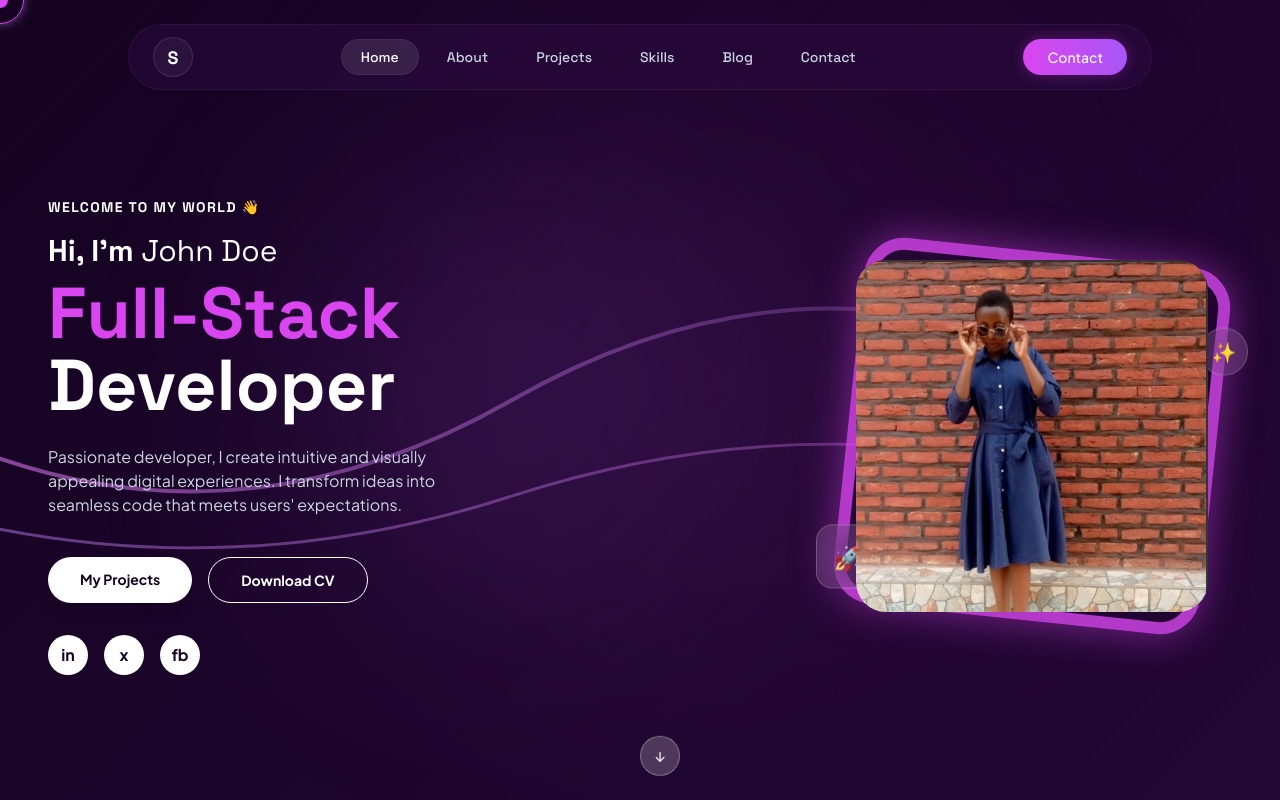
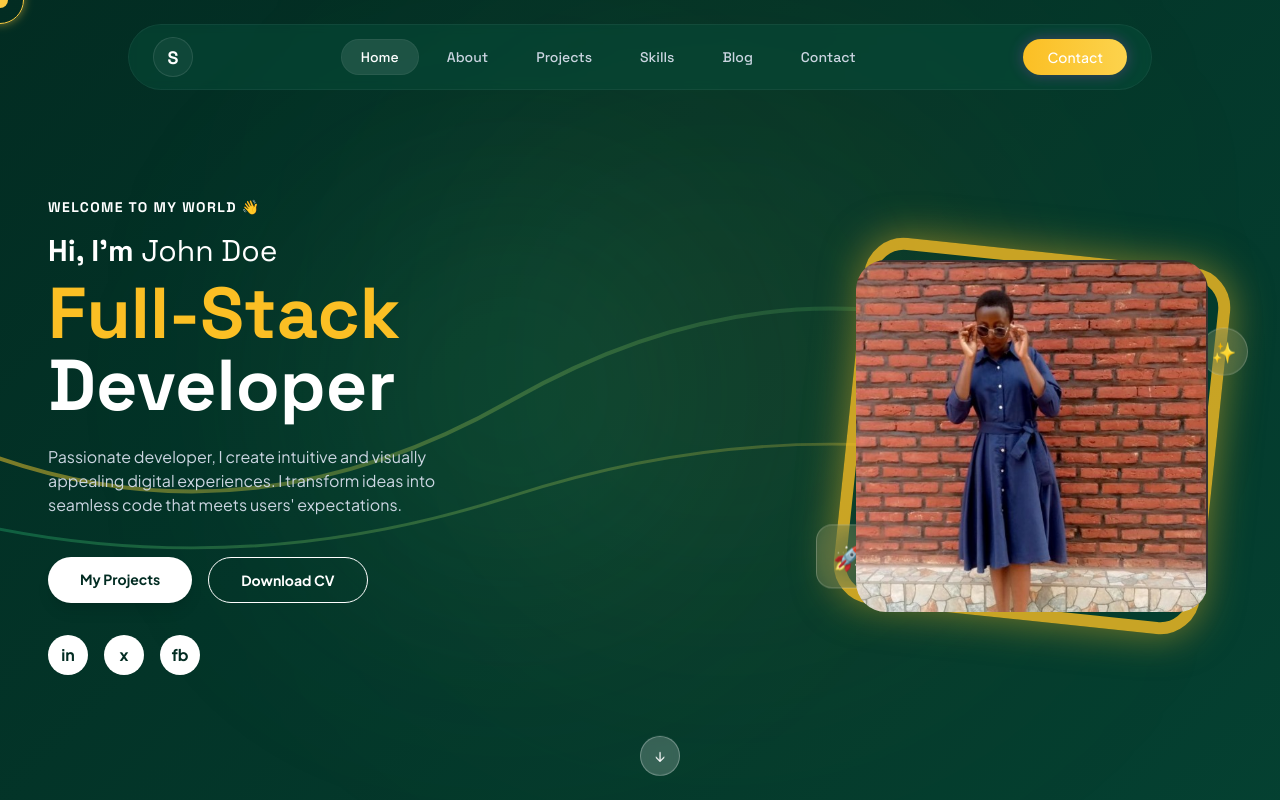
Before and after one commit to Kaliza-e/Kaliza, a React (Vite) app in the folder my-porfolio/: page / in a window 1280 px wide. Shown: the top 800 px of the page. Built offline with nearby package versions, Linux system fonts and the light colour scheme.

Commit message:
ui updates

```diff
--- a/my-porfolio/src/components/CustomCursor.jsx
+++ b/my-porfolio/src/components/CustomCursor.jsx
@@ -47,12 +47,12 @@ export default function CustomCursor() {
         transition={{ type: "tween", ease: "backOut", duration: 0.15 }}
       />
       <motion.div
-        className="fixed top-0 left-0 w-12 h-12 border border-cyan-400 rounded-full pointer-events-none z-[9998] mix-blend-screen shadow-[0_0_10px_rgba(192,132,252,0.5)]"
+        className="fixed top-0 left-0 w-12 h-12 border border-cyan-400 rounded-full pointer-events-none z-[9998] mix-blend-screen shadow-[0_0_10px_rgba(251,191,36,0.5)]"
         animate={{
           x: mousePosition.x - 24,
           y: mousePosition.y - 24,
           scale: isHovering ? 1.5 : 1,
-          backgroundColor: isHovering ? 'rgba(192, 132, 252, 0.1)' : 'rgba(192, 132, 252, 0)'
+          backgroundColor: isHovering ? 'rgba(251, 191, 36, 0.1)' : 'rgba(251, 191, 36, 0)'
         }}
         transition={{ type: "tween", ease: "easeOut", duration: 0.2 }}
       />
--- a/my-porfolio/src/components/Hero.jsx
+++ b/my-porfolio/src/components/Hero.jsx
@@ -61,7 +61,7 @@ export default function Hero() {
         >
           <div className="relative w-[300px] h-[300px] md:w-[400px] md:h-[400px]">
             {/* The distinctive rounded glowing frame from the image */}
-            <div className="absolute inset-4 rounded-[40px] border-[12px] border-cyan-400/80 shadow-[0_0_40px_rgba(217,70,239,0.5)] transform rotate-6"></div>
+            <div className="absolute inset-4 rounded-[40px] border-[12px] border-cyan-400/80 shadow-[0_0_40px_rgba(251,191,36,0.5)] transform rotate-6"></div>
 
             {/* Floating elements */}
             <motion.div
--- a/my-porfolio/src/components/Projects.jsx
+++ b/my-porfolio/src/components/Projects.jsx
@@ -64,7 +64,7 @@ function ProjectCard({ project, index }) {
           background: useMotionTemplate`
             radial-gradient(
               650px circle at ${useTransform(mouseX, val => val + 200)}px ${useTransform(mouseY, val => val + 200)}px,
-              rgba(192, 132, 252, 0.15),
+              rgba(251, 191, 36, 0.15),
               transparent 80%
             )
           `,
@@ -77,7 +77,7 @@ function ProjectCard({ project, index }) {
           <div className="absolute inset-0 bg-navy-900/20 group-hover:bg-transparent transition-colors duration-500"></div>
           {/* Overlay Links */}
           <div className="absolute inset-0 flex items-center justify-center gap-6 opacity-0 group-hover:opacity-100 transition-opacity duration-300 backdrop-blur-sm bg-navy-900/40">
-            <a href="#" className="w-14 h-14 rounded-full bg-cyan-400 text-navy-900 flex items-center justify-center hover:scale-110 transition-transform shadow-[0_0_20px_rgba(192,132,252,0.5)]">
+            <a href="#" className="w-14 h-14 rounded-full bg-cyan-400 text-navy-900 flex items-center justify-center hover:scale-110 transition-transform shadow-[0_0_20px_rgba(251,191,36,0.5)]">
               <FiExternalLink size={24} />
             </a>
             <a href="#" className="w-14 h-14 rounded-full bg-white text-navy-900 flex items-center justify-center hover:scale-110 transition-transform shadow-[0_0_20px_rgba(255,255,255,0.5)]">
--- a/my-porfolio/src/components/WaveBackground.jsx
+++ b/my-porfolio/src/components/WaveBackground.jsx
@@ -42,19 +42,19 @@ export default function WaveBackground() {
 
         <defs>
           <linearGradient id="gradient-1" x1="0%" y1="0%" x2="100%" y2="0%">
-            <stop offset="0%" stopColor="#e879f9" stopOpacity="1" />
-            <stop offset="100%" stopColor="#c084fc" stopOpacity="0.2" />
+            <stop offset="0%" stopColor="#fbbf24" stopOpacity="1" />
+            <stop offset="100%" stopColor="#059669" stopOpacity="0.2" />
           </linearGradient>
           <linearGradient id="gradient-2" x1="0%" y1="0%" x2="100%" y2="0%">
-            <stop offset="0%" stopColor="#c084fc" stopOpacity="0.8" />
-            <stop offset="100%" stopColor="#e879f9" stopOpacity="0.4" />
+            <stop offset="0%" stopColor="#059669" stopOpacity="0.8" />
+            <stop offset="100%" stopColor="#fbbf24" stopOpacity="0.4" />
           </linearGradient>
         </defs>
       </motion.svg>
 
       {/* Shiny background glows */}
-      <div className="absolute top-1/4 left-1/4 w-96 h-96 bg-purple-500/20 rounded-full blur-[120px] mix-blend-screen animate-pulse"></div>
-      <div className="absolute bottom-1/4 right-1/4 w-[30rem] h-[30rem] bg-fuchsia-500/10 rounded-full blur-[150px] mix-blend-screen" style={{ animation: 'pulse 8s cubic-bezier(0.4, 0, 0.6, 1) infinite' }}></div>
+      <div className="absolute top-1/4 left-1/4 w-96 h-96 bg-emerald-500/20 rounded-full blur-[120px] mix-blend-screen animate-pulse"></div>
+      <div className="absolute bottom-1/4 right-1/4 w-[30rem] h-[30rem] bg-amber-500/10 rounded-full blur-[150px] mix-blend-screen" style={{ animation: 'pulse 8s cubic-bezier(0.4, 0, 0.6, 1) infinite' }}></div>
     </div>
   )
 }
--- a/my-porfolio/tailwind.config.js
+++ b/my-porfolio/tailwind.config.js
@@ -8,20 +8,20 @@ export default {
     extend: {
       colors: {
         navy: {
-          800: '#2d0a42',
-          900: '#150321',
+          800: '#064e3b',
+          900: '#022c22',
         },
         cyan: {
-          300: '#e879f9',
-          400: '#d946ef',
-          500: '#c026d3',
+          300: '#fde047',
+          400: '#fbbf24',
+          500: '#f59e0b',
         },
         teal: {
-          400: '#a855f7',
+          400: '#fcd34d',
         },
         glass: {
           bg: 'rgba(255, 255, 255, 0.04)',
-          border: 'rgba(0, 212, 255, 0.18)',
+          border: 'rgba(251, 191, 36, 0.18)',
         }
       },
       fontFamily: {
@@ -29,12 +29,12 @@ export default {
         body: ['"Plus Jakarta Sans"', 'sans-serif'],
       },
       backgroundImage: {
-        'grad-cyan': 'linear-gradient(90deg, #d946ef 0%, #a855f7 100%)', // Magenta to Purple
-        'grad-hero': 'linear-gradient(135deg, #150321 0%, #2d0a42 50%, #4c116a 100%)', // Deep background gradient
+        'grad-cyan': 'linear-gradient(90deg, #fbbf24 0%, #f59e0b 100%)',
+        'grad-hero': 'linear-gradient(135deg, #022c22 0%, #064e3b 50%, #065f46 100%)',
         'grad-card': 'linear-gradient(180deg, rgba(255,255,255,0.08) 0%, rgba(255,255,255,0) 100%)',
       },
       boxShadow: {
-        glow: '0 0 30px -5px rgba(217, 70, 239, 0.4)', // Magenta glow
+        glow: '0 0 30px -5px rgba(251, 191, 36, 0.4)', // Magenta glow
         card: '0 8px 32px rgba(0, 0, 0, 0.4)',
       }
     },
```
